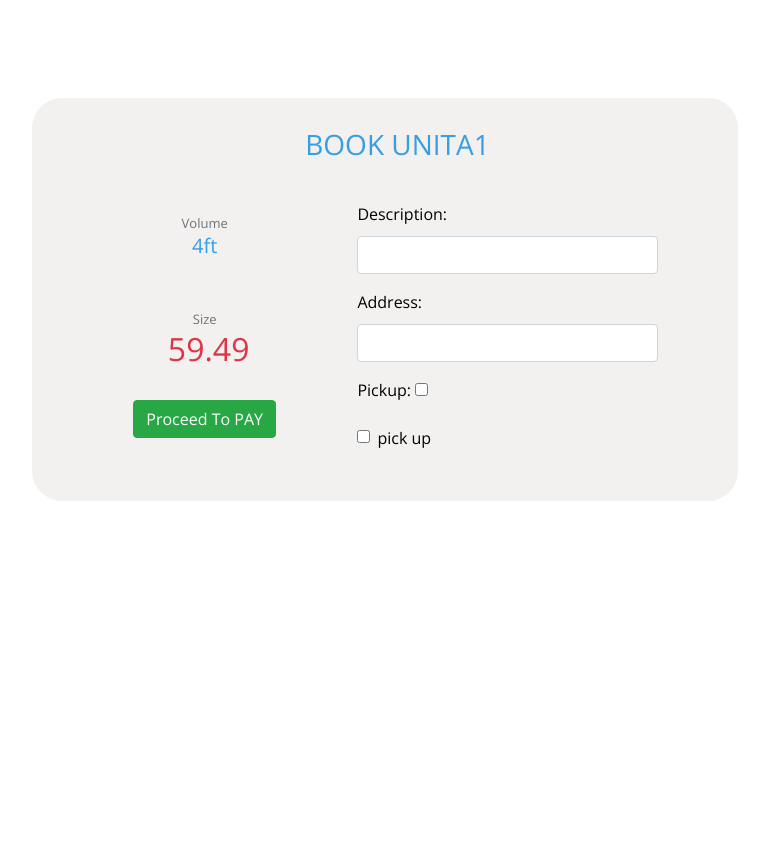
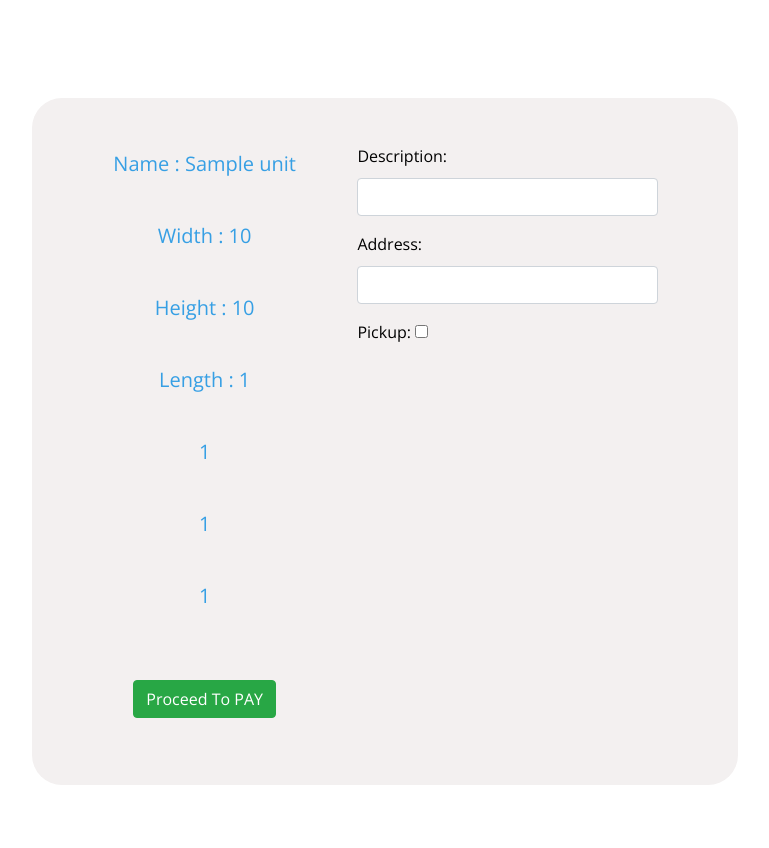
Before and after one commit to layersony/storagesite, a Django app: template customer/templates/all_customer/book.html in a window 1280 px wide. Shown: the part 62-910 px from the top of the page, without its empty margins (255-1024 px from the left). Before the commit the page ends 563 px from the top, so only its background shows below. Run offline with Django 3.2, Linux system fonts and the light colour scheme; tables that the repository leaves empty hold one stand-in row (values such as "Sample post"); the template is opened without the code that fills it: values that come from a table or form of the project are taken from there, most other values are stand-ins (such as "Sample title", 1, 10 or a date in 2020); some libraries are stand-ins or nearby versions.

Commit message:
commit changes on book.html

```diff
--- a/customer/templates/all_customer/available_units.html
+++ b/customer/templates/all_customer/available_units.html
@@ -22,7 +22,7 @@
       <th scope="col">Lenght</th>
       <th scope="col">Daily_charge</th>
       <th scope="col">Weekly_charge</th>
-      <th scope="col">Wonthly_charge</th>
+      <th scope="col">Monthly_charge</th>
       <th scope="col">Status</th>
       <th scope="col">Access_code</th>
 
@@ -46,7 +46,7 @@
         <td><span class="text-success">Available</span></td>
         {% endif %}
       <td>{{ Unit.access_code }}</td>
-      <td><a href="{%url 'book' Unit.id %}"><button type="button" class="btn btn-info">book</button></a></td>
+      <td><a href="{%url 'book' Unit.name %}"><button type="button" class="btn btn-info">book</button></a></td>
     </tr>
     {% endfor %}
     </tbody>
--- a/customer/templates/all_customer/book.html
+++ b/customer/templates/all_customer/book.html
@@ -9,15 +9,16 @@
     <div class="row d-flex justify-content-center">
         <div class="col-xl-7 col-lg-8 col-md-9 col-sm-11">
             <div class="card border-0">
-                <div class="row justify-content-center">
-                    <h3 class="mb-4">BOOK UNITA1</h3>
-                </div>
                 <div class="row">
-                    <div class="col-sm-5 text-sm-center justify-content-center pt-4 pb-4"> <small class="text-sm text-muted">Volume</small>
-                        <h5 class="mb-5">4ft</h5> <small class="text-sm text-muted">Size</small>
-                        <div class="row px-3 justify-content-sm-center">
-                            <h2 class=""><span class="text-md font-weight-bold mr-2"></span><span class="text-danger">59.49</span></h2>
-                        </div><a href="{%url 'payment' %}"><button type="submit" class="btn btn-success text-center mt-4">Proceed To PAY</button></a>
+                    <div class="col-sm-5 text-sm-center justify-content-center pt-4 pb-4">
+                        <h5 class="mb-5">Name : {{ unit.name }}</h5>
+                        <h5 class="mb-5">Width : {{ unit.width }}</h5>
+                        <h5 class="mb-5">Height : {{ unit.height }}</h5>
+                        <h5 class="mb-5">Length : {{ unit.length }}</h5>
+                        <h5 class="mb-5">{{ Unit.daily_charge }}</h5>
+                        <h5 class="mb-5">{{ Unit.weekly_charge }}</h5>
+                        <h5 class="mb-5">{{ Unit.monthly_charge }}</h5>
+                        <h2><a href="{%url 'payment' %}"><button type="submit" class="btn btn-success text-center mt-4">Proceed To PAY</button></a></h2>
                     </div>
                     <div class="col-sm-6">
                                 <div class="mb-3">
@@ -29,12 +30,6 @@
                                     {% csrf_token %}
                                     {{form.as_p}}
                                     <div class="form-check">
-                                      <input class="form-check-input" type="checkbox" value="" id="flexCheckDefault">
-                                      <label class="form-check-label" for="flexCheckDefault">
-                                        pick up
-                                      </label>
-
-
                                   </form>
 
                                 </div>
--- a/mainapp/views.py
+++ b/mainapp/views.py
@@ -22,8 +22,8 @@ from django.contrib.auth.decorators import login_required
 def index(request):
   return render(request, 'index.html')
 
+
 def signup(request):
-
   if request.method == 'POST':
     form = RegistrationForm(request.POST)
     if form.is_valid():
```
Also changed, not shown: customer/views.py (+8 -10 lines), customer/models.py (line endings or trailing spaces).
